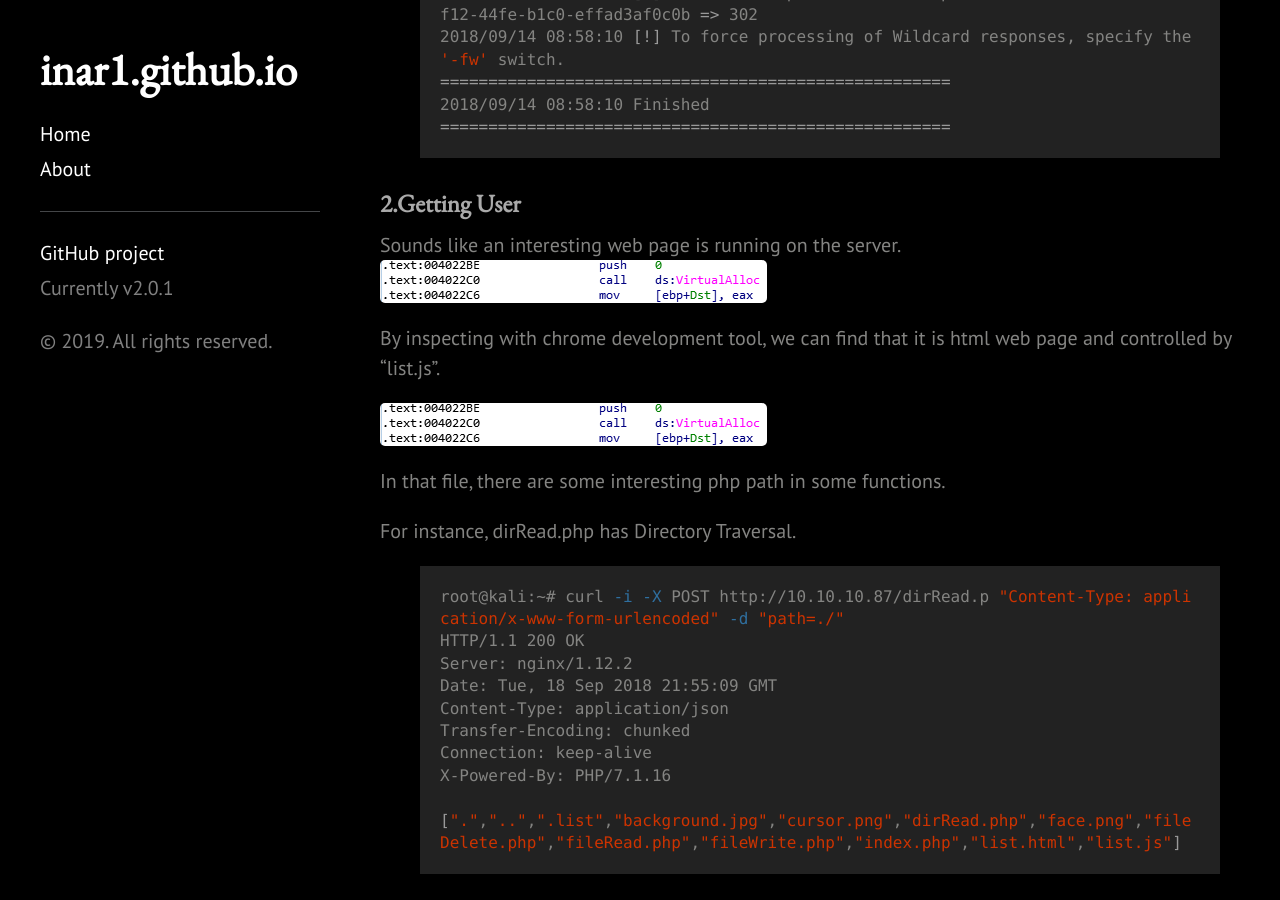
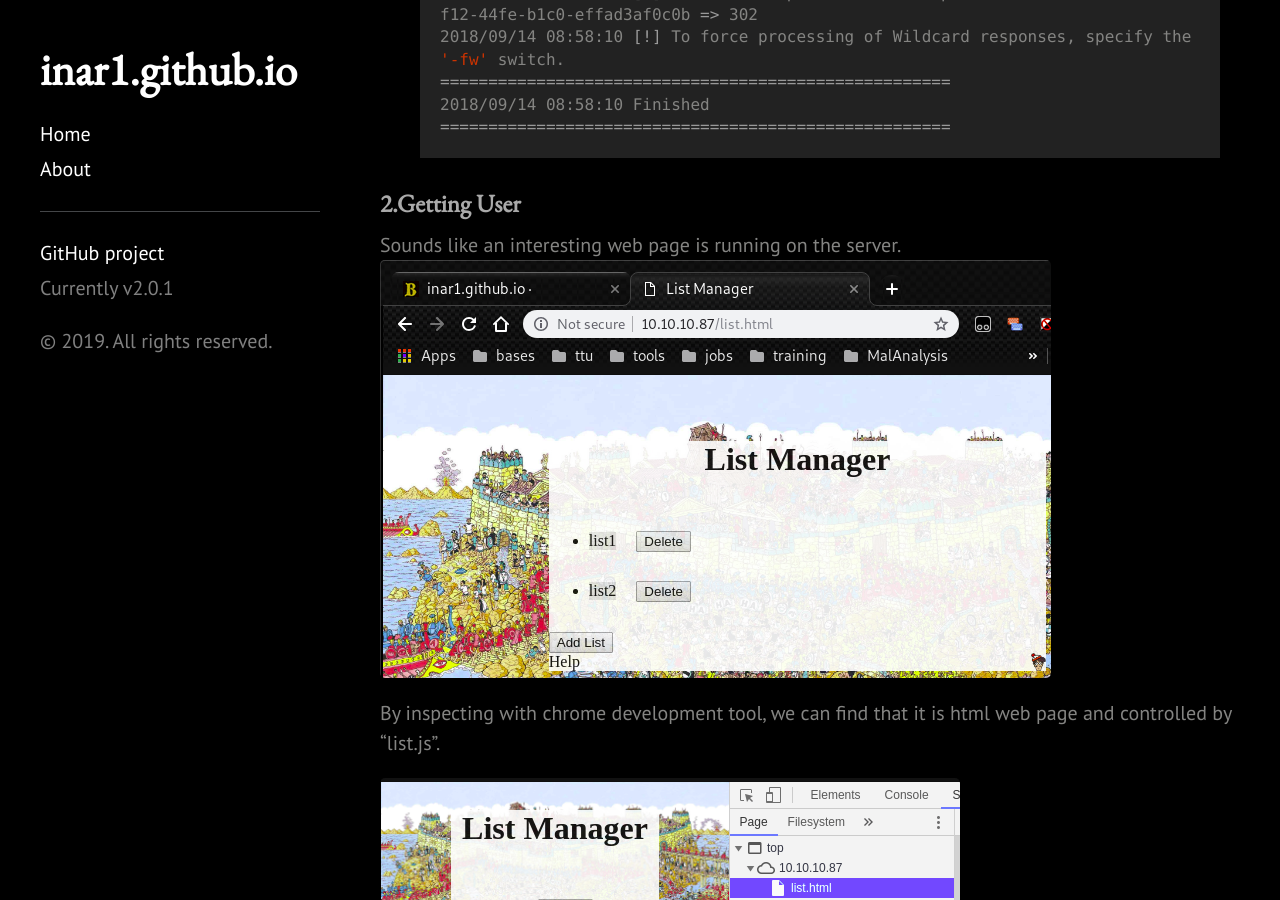
Before and after one commit to 1n4r1/1n4r1.github.io, a Jekyll site: the page built from _posts/2019-02-19-Hackthebox-Waldo-Writeup.md, in a window 1280 px wide and 900 px high, scrolled down 1443 px. Built offline with Jekyll 4.4.1, drawn with Linux system fonts in a browser that asks for light colours.

Commit message:
add some pictures for 2019-02-19

```diff
--- a/_posts/2019-02-19-Hackthebox-Waldo-Writeup.md
+++ b/_posts/2019-02-19-Hackthebox-Waldo-Writeup.md
@@ -58,11 +58,11 @@ Gobuster v2.0.0              OJ Reeves (@TheColonial)
 
 ### 2.Getting User
 Sounds like an interesting web page is running on the server.
-![placeholder](https://inar1.github.io/public/images/2019-02-16-17-49-29.png)
+![placeholder](https://inar1.github.io/public/images/2019-02-19-22-02-37.png)
 
 By inspecting with chrome development tool, we can find that it is html web page and controlled by "list.js".
 
-![placeholder](https://inar1.github.io/public/images/2019-02-16-17-49-29.png)
+![placeholder](https://inar1.github.io/public/images/2019-02-19-19-43-01.png)
 
 In that file, there are some interesting php path in some functions.
 
```
Also changed, not shown: public/images/2019-02-19-19-43-01.png (added), public/images/2019-02-19-22-02-37.png (added).
